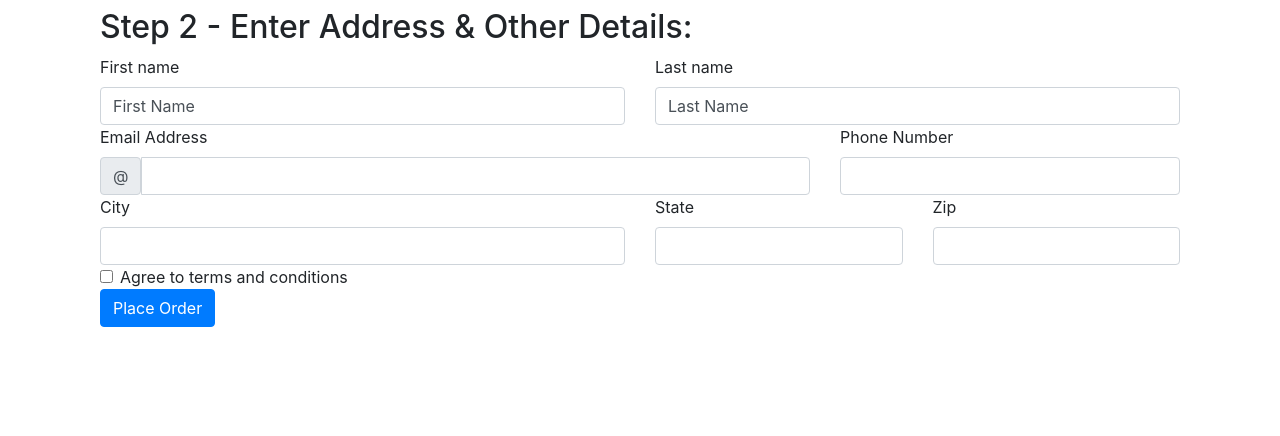
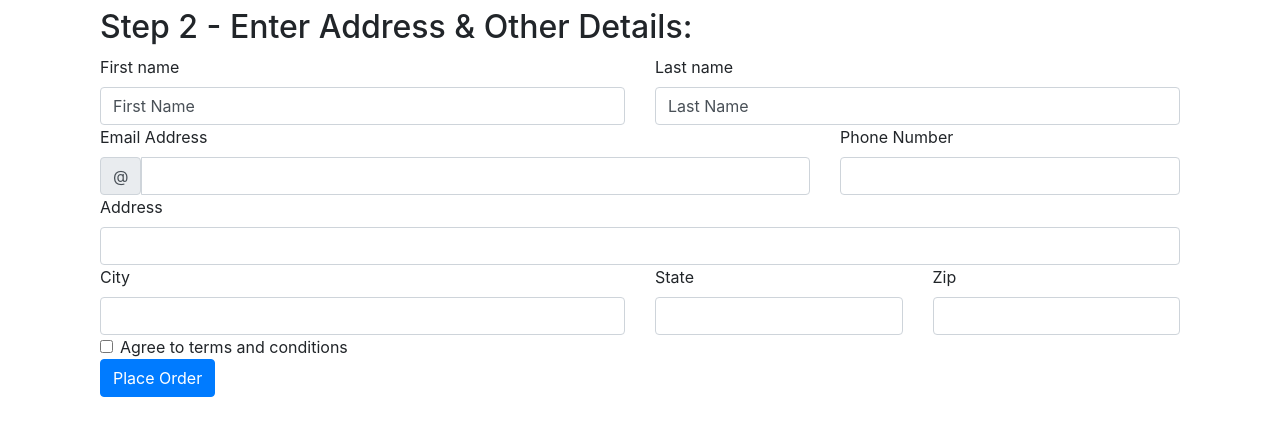
Before and after one commit to SapnaGulati/E-commerce-Website, a Django app: page /shop/checkout/ in a window 1280 px wide. Shown: the part 198-634 px from the top of the page. Run offline with Django 3.2, Linux system fonts and the light colour scheme.

Commit message:
minor changes

```diff
--- a/ecw/shop/models.py
+++ b/ecw/shop/models.py
@@ -37,6 +37,7 @@ class Orders(models.Model):
     lname = models.CharField(max_length=90)
     email = models.CharField(max_length=50)
     address = models.CharField(max_length=200)
+    phone = models.CharField(max_length=20)
     city = models.CharField(max_length=50)
     state = models.CharField(max_length=50)
     zip_code = models.CharField(max_length=20)
--- a/ecw/shop/templates/shop/checkout.html
+++ b/ecw/shop/templates/shop/checkout.html
@@ -12,39 +12,43 @@
     </div>
     <div class="col my-4">
         <h2>Step 2 - Enter Address & Other Details:</h2>
-        <form class="row g-3" method="POST" action="/shop/checkout">
+        <form class="row g-3" method="POST" action="/shop/checkout/">
           {% csrf_token %}
           <input type="hidden" name="itemsJson" id="itemsJson">
             <div class="col-md-6">
               <label for="validationDefault01" class="form-label">First name</label>
-              <input type="text" class="form-control" id="fname" value="First Name" required>
+              <input type="text" class="form-control" id="fname" name="fname" value="First Name" required>
             </div>
             <div class="col-md-6">
               <label for="validationDefault02" class="form-label">Last name</label>
-              <input type="text" class="form-control" id="lname" value="Last Name" required>
+              <input type="text" class="form-control" id="lname" name="lname" value="Last Name" required>
             </div>
             <div class="col-md-8">
               <label for="validationDefaultUsername" class="form-label">Email Address</label>
               <div class="input-group">
                 <span class="input-group-text" id="inputGroupPrepend2">@</span>
-                <input type="text" class="form-control" id="validationDefaultUsername"  aria-describedby="inputGroupPrepend2" required>
+                <input type="email" class="form-control" id="email" name="email" aria-describedby="inputGroupPrepend2" required>
               </div>
             </div>
             <div class="col-4">
                 <label for="validationDefault06" class="form-label">Phone Number</label>
-                <input type="tel" class="form-control" id="validationDefault06" required>
+                <input type="tel" class="form-control" id="phone" name="phone" required>
+            </div>
+            <div class="col-12">
+                <label for="validationDefault07" class="form-label">Address</label>
+                <input type="text" class="form-control" id="address" name="address" required>
             </div>
             <div class="col-md-6">
               <label for="validationDefault03" class="form-label">City</label>
-              <input type="text" class="form-control" id="validationDefault03" required>
+              <input type="text" class="form-control" id="city" name="city" required>
             </div>
             <div class="col-md-3">
               <label for="validationDefault04" class="form-label">State</label>
-              <input type="text" class="form-control" id="validationDefault04" required>
+              <input type="text" class="form-control" id="state" name="state" required>
             </div>
             <div class="col-md-3">
               <label for="validationDefault05" class="form-label">Zip</label>
-              <input type="text" class="form-control" id="validationDefault05" required>
+              <input type="text" class="form-control" id="zip_code" name="zip_code" required>
             </div>
             <div class="col-12">
               <div class="form-check">
```
Also changed, not shown: ecw/db.sqlite3, ecw/shop/migrations/0006_orders_phone.py (added).
